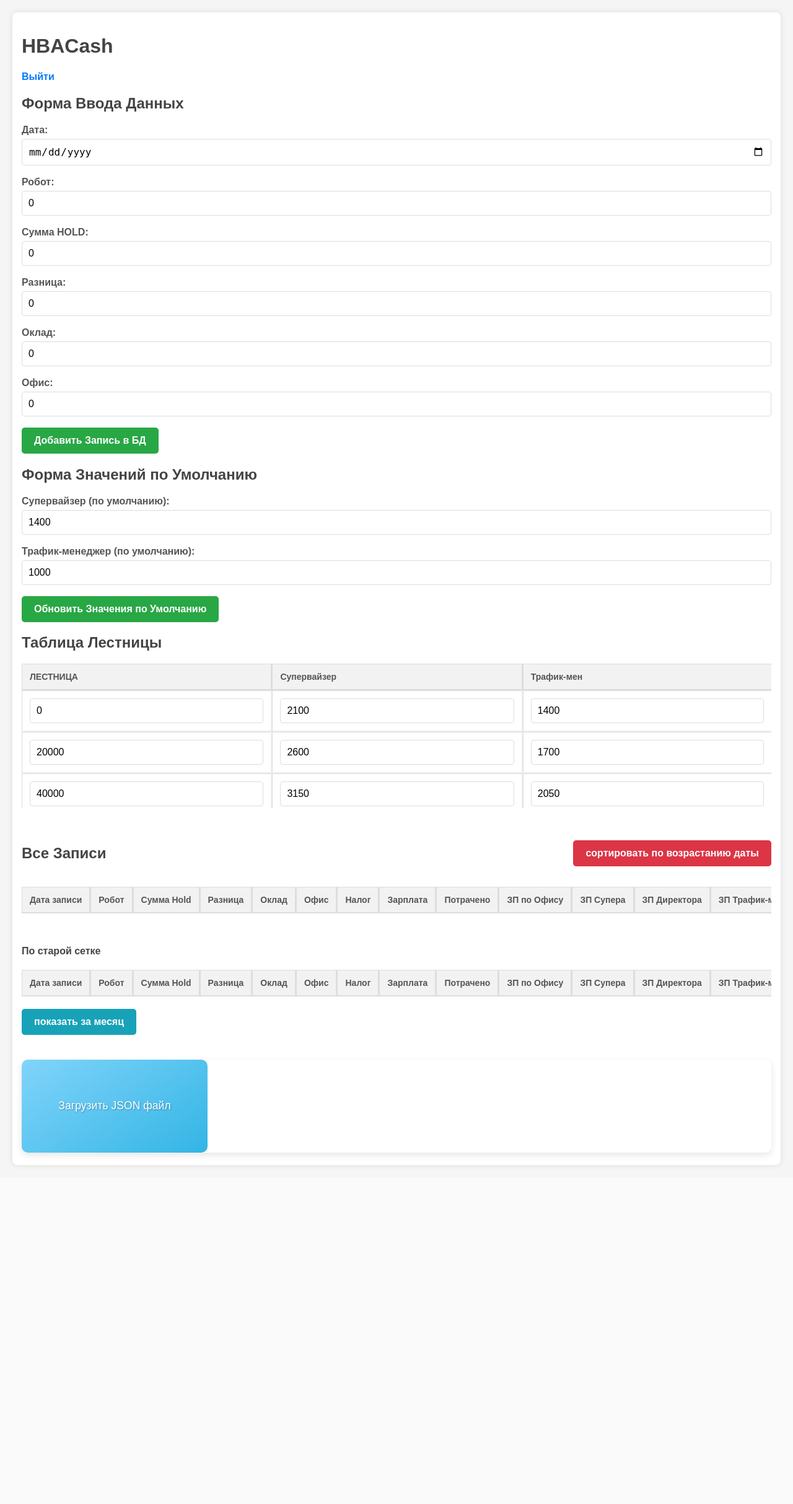
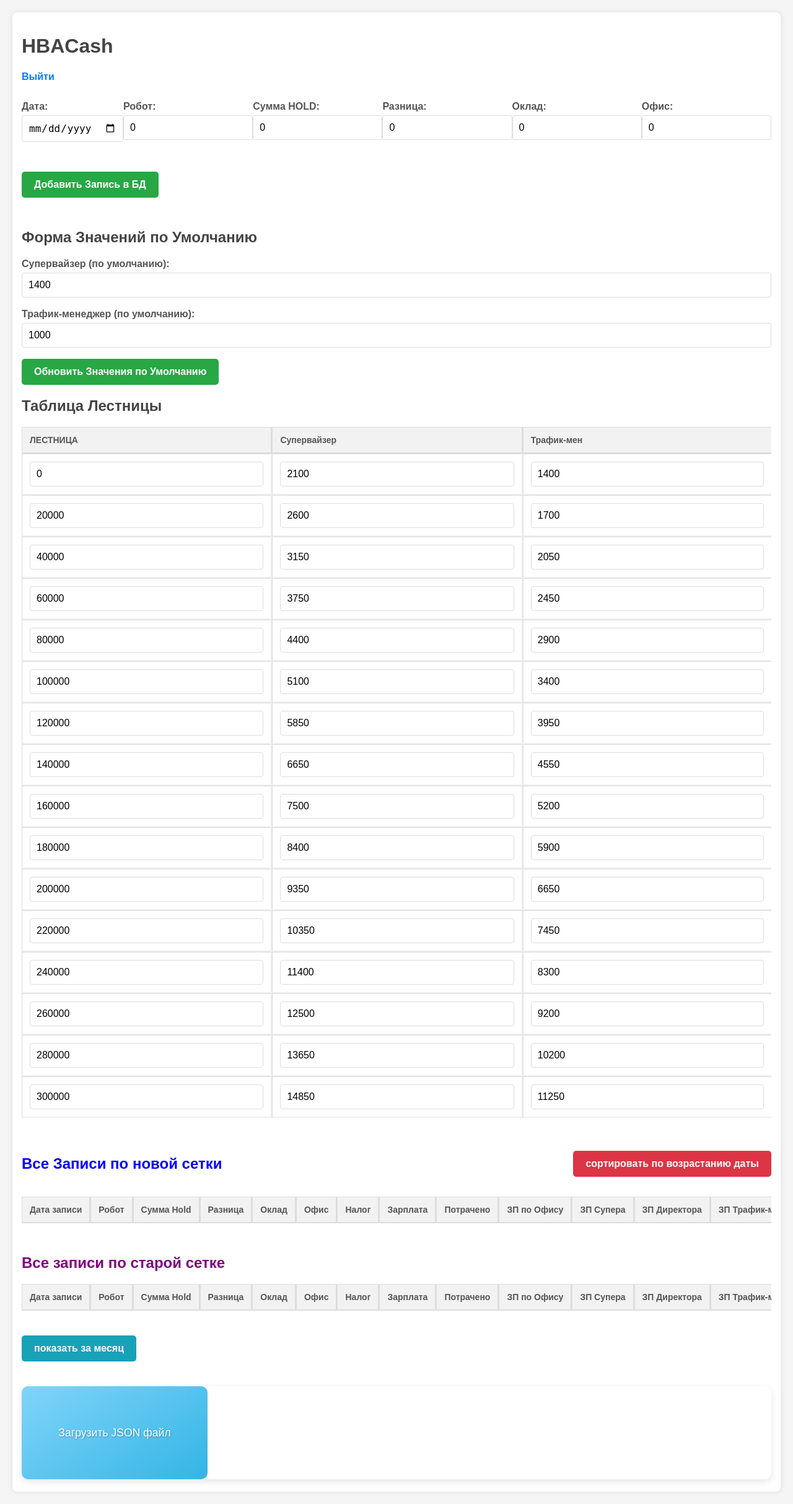
Before and after one commit to web-coder2/salaryTable, a Flask app: page / in a window 1280 px wide. Shown: the whole page at 62% size. Before the commit the page ends 1882 px from the top, so only its background shows below. Run offline with Flask 2, Linux system fonts and the light colour scheme; the visitor is signed in with stand-in values (Sample User, id 1); lists and menus that the app fills with data are empty; some libraries are stand-ins or nearby versions.

Commit message:
сделаны правки по дизайну и внесен в БД правльиный данные за февраль

```diff
--- a/static/style.css
+++ b/static/style.css
@@ -12,7 +12,7 @@ h1, h2, h3, h4, h5, h6 {
 }
 
 .container {
-  max-width: 1400px; /* Increased container width */
+  max-width: 90%; /* Increased container width */
   margin: auto;
   padding: 20px;
   background-color: #fff;
@@ -123,8 +123,12 @@ input[type="password"] {
 
 .table-responsive {
   overflow-x: auto;
-  max-height: 300px;   /* Maximum height for the table */
+  max-height: 800px;   /* Maximum height for the table */
   overflow-y: auto;    /* Enable vertical scroll */
+}
+
+.table-responsive-x {
+  overflow-x: auto;
 }
 
 .table {
@@ -321,3 +325,14 @@ input[type="file"] {
     display: block;
   }
 }
+
+.form-add {
+  display: flex;
+  justify-content: space-between;
+}
+
+@media (max-width: 480px) {
+  .form-add {
+    display: block;
+  }
+}
--- a/templates/index.html
+++ b/templates/index.html
@@ -17,27 +17,34 @@
     <div class="container">
         <h1>HBACash</h1>
         <a href="{{ url_for('logout') }}" class="logout-link">Выйти</a>
-        <h2>Форма Ввода Данных</h2>
-        <form @submit.prevent="addRecord">
+        <form @submit.prevent="addRecord" style="margin-top: 30px;">
+            <div class="form-add">
+                <div style="display: block;">
                     <label for="date">Дата:</label>
                     <input type="date" id="date" v-model="formData.date" required><br><br>
-
+                </div>
+                <div style="display: block;">
                     <label for="robot">Робот:</label>
                     <input type="number" id="robot" v-model.number="formData.robot" required><br><br>
-
+                </div>
+                <div style="display: block;">
                     <label for="summHold">Сумма HOLD:</label>
                     <input type="number" id="summHold" v-model.number="formData.summHold" required><br><br>
-
+                </div>
+                <div style="display: block;">
                     <label for="differ">Разница:</label>
                     <input type="number" id="differ" v-model.number="formData.differ" required><br><br>
-
+                </div>
+                <div style="display: block;">
                     <label for="oklad">Оклад:</label>
                     <input type="number" id="oklad" v-model.number="formData.oklad" required><br><br>
-
+                </div>
+                <div style="display: block;">
                     <label for="office">Офис:</label>
                     <input type="number" id="office" v-model.number="formData.office" required><br><br>
-
-            <button type="submit" class="btn btn-success" :class="{ 'adding-animation': isAdding }">Добавить Запись в БД
+                </div>
+            </div>
+            <button type="submit" style="margin-top: 30px; margin-bottom: 30px;" class="btn btn-success" :class="{ 'adding-animation': isAdding }">Добавить Запись в БД
             </button>
         </form>
 
@@ -55,7 +62,7 @@
             <button type="submit" class="btn btn-success">Обновить Значения по Умолчанию</button>
         </form>
 
-        <div class="edit-table-section table-responsive">
+        <div class="edit-table-section table-responsive-x">
             <h2>Таблица Лестницы</h2>
             <table class="table table-bordered">
                 <thead>
@@ -75,11 +82,11 @@
                 </tr>
                 </tbody>
             </table>
-            <button @click="saveLadder" class="btn btn-success" style="margin-top: 20px;">Сохранить Лестницу</button>
+            <!--<button @click="saveLadder" class="btn btn-success" style="margin-top: 20px;">Сохранить Лестницу</button>-->
         </div>
 
         <div class="table-info">
-            <h2>Все Записи</h2>
+            <h2 style="color: blue;">Все Записи по новой сетки</h2>
             <button class="btn btn-danger" @click="sortMode =! sortMode">сортировать по [[ sortMode ? 'возрастанию' : 'убиванию' ]] даты</button>
         </div>
         <div class="table-responsive">
@@ -130,7 +137,7 @@
 
 
         <div class="table-responsive" style="margin-top: 30px;">
-            <h4>По старой сетке</h4>
+            <h2 style="color: purple;">Все записи по старой сетке</h2>
             <table class="table table-bordered entry-table">
                 <thead style="position: sticky; top: 0px;">
                 <tr>
@@ -180,7 +187,7 @@
 
         <div class="grouped-tables-container">
             <div class="grouped-data-section">
-                <button @click="toggleMonthlyTable" class="btn btn-info" style="margin-top: 20px;">
+                <button @click="toggleMonthlyTable" class="btn btn-info" style="margin-top: 40px;">
                     [[ showMonthlyTable ? 'скрыть за месяц' : 'показать за месяц' ]]
                 </button>
                 <!--<div class="table-responsive">
@@ -212,8 +219,11 @@
                         </tbody>
                     </table>
                 </div>-->
-                <div v-for="yearData in monthlyCalculations" :key="yearData.year" class="table-responsive" style="margin-top: 20px;">
-                    <!--<h2 v-if="showMonthlyTable" style="color: green; position: relative; top: 0px;">[[ yearData.year ]]</h2>-->
+
+                <!--<h2 style="font-weight: bold; color: blue;" v-if="showMonthlyTable">таблица со средними по месяцам по новой сетке</h2>-->
+
+                <div v-for="yearData in monthlyCalculations" :key="yearData.year" class="table-responsive-x" style="margin-top: 20px;">
+                    <h2 style="font-weight: bold; color: blue;" v-if="showMonthlyTable">таблица со средними по месяцам по новой сетке [[ yearData.year ]]</h2>
                     <table v-if="showMonthlyTable" class="table table-bordered" style="margin-top: 20px;">
                         <thead>
                         <tr style="position: sticky; top: 0px; background-color: #515151;">
@@ -267,10 +277,10 @@
                     <!-- Другие таблицы, использующие yearData -->
                 </div>
 
-                <h2 style="font-weight: bold; color: red;" v-if="showMonthlyTable">таблица с среднеми по месяцам по старой сетке</h2>
+                <!--<h2 style="font-weight: bold; color: purple;" v-if="showMonthlyTable">таблица со средними по месяцам по старой сетке</h2>-->
 
-                <div v-for="yearData in monthlyCalculations" :key="yearData.year" class="table-responsive" style="margin-top: 20px;">
-                    <!--<h2 v-if="showMonthlyTable" style="color: green; position: relative; top: 0px;">[[ yearData.year ]]</h2>-->
+                <div v-for="yearData in monthlyCalculations" :key="yearData.year" style="margin-top: 20px;" class="table-responsive-x">
+                    <h2 style="font-weight: bold; color: purple;" v-if="showMonthlyTable">таблица со средними по месяцам по старой сетке [[ yearData.year ]]</h2>
                     <table v-if="showMonthlyTable" class="table table-bordered" style="margin-top: 20px;">
                         <thead>
                         <tr style="position: sticky; top: 0px; background-color: #515151;">
```
Also changed, not shown: data.db. Lines whose indentation alone changed are shown as unchanged.
